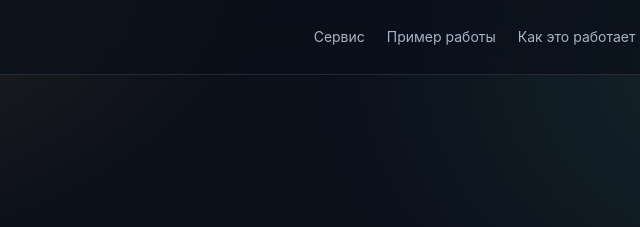
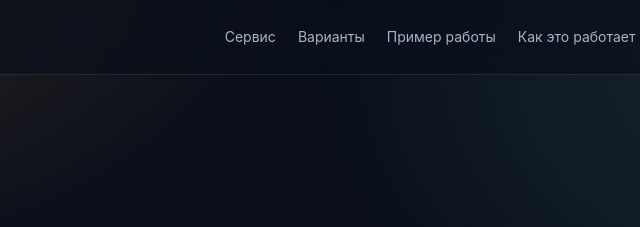
Before and after one commit to Donkodio/mediawerstak-site, a plain HTML site: page facts.html in a window 1280 px wide. Shown: the top 227 px of the page, 386-1026 px from the left. Drawn offline with Linux system fonts and the light colour scheme.

Commit message:
plans: facts.html

```diff
--- a/facts.html
+++ b/facts.html
@@ -103,6 +103,7 @@ footer{padding:44px 0 60px;border-top:1px solid var(--line);color:var(--muted);f
 <span class="brandname">Media<span>Werstak</span></span></a>
 <nav class="links">
 <a href="index.html#service">Сервис</a>
+<a href="index.html#plans">Варианты</a>
 <a href="index.html#topics">Пример работы</a>
 <a href="index.html#how">Как это работает</a>
 <a href="about.html">О проекте</a>
```
